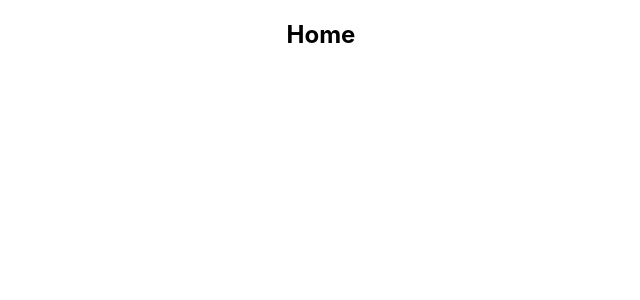
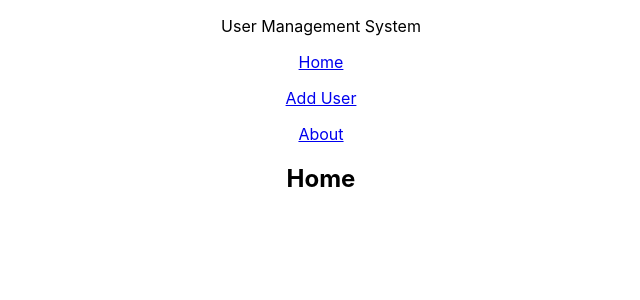
Before and after one commit to GenadiKozarev/user-management-system, a React (Create React App) app in the folder client/: page / in a window 1280 px wide. Shown: the top 300 px of the page, without its empty margins (319-959 px from the left). Built offline with nearby package versions, Linux system fonts and the light colour scheme.

Commit message:
created a Header component with 3 links... added to the homepage

```diff
--- a/client/src/App.js
+++ b/client/src/App.js
@@ -7,11 +7,13 @@ import Home from "./pages/Home"
 import AddEdit from "./pages/AddEdit"
 import View from "./pages/View"
 import About from "./pages/About"
+import Header from "./components/Header";
 
 const App = () => {
     return (
         <BrowserRouter>
             <div className="App">
+                <Header />
                 <ToastContainer />
                 <Switch>
                     <Route exact path="/" component={Home}/>
--- /dev/null
+++ b/client/src/components/Header.js
@@ -0,0 +1,37 @@
+import React, { useEffect, useState } from 'react'
+import { Link, useLocation } from 'react-router-dom'
+import './Header.css'
+
+const Header = () => {
+    const [activeTab, setActiveTab] = ("Home")
+
+    return (
+        <div className="header">
+            <p className="logo">User Management System</p>
+            <div className="header-right">
+                <Link to="/">
+                    <p className={`${activeTab === "Home" ? "active" : " "}`}
+                       onClick={() => setActiveTab("Home")}>
+                        Home
+                    </p>
+                </Link>
+
+                <Link to="/add">
+                    <p className={`${activeTab === "AddUser" ? "active" : " "}`}
+                       onClick={() => setActiveTab("AddUser")}>
+                        Add User
+                    </p>
+                </Link>
+
+                <Link to="/about">
+                    <p className={`${activeTab === "about" ? "active" : " "}`}
+                       onClick={() => setActiveTab("About")}>
+                        About
+                    </p>
+                </Link>
+            </div>
+        </div>
+    )
+}
+
+export default Header
```
Also changed, not shown: client/src/components/Header.css (added).
